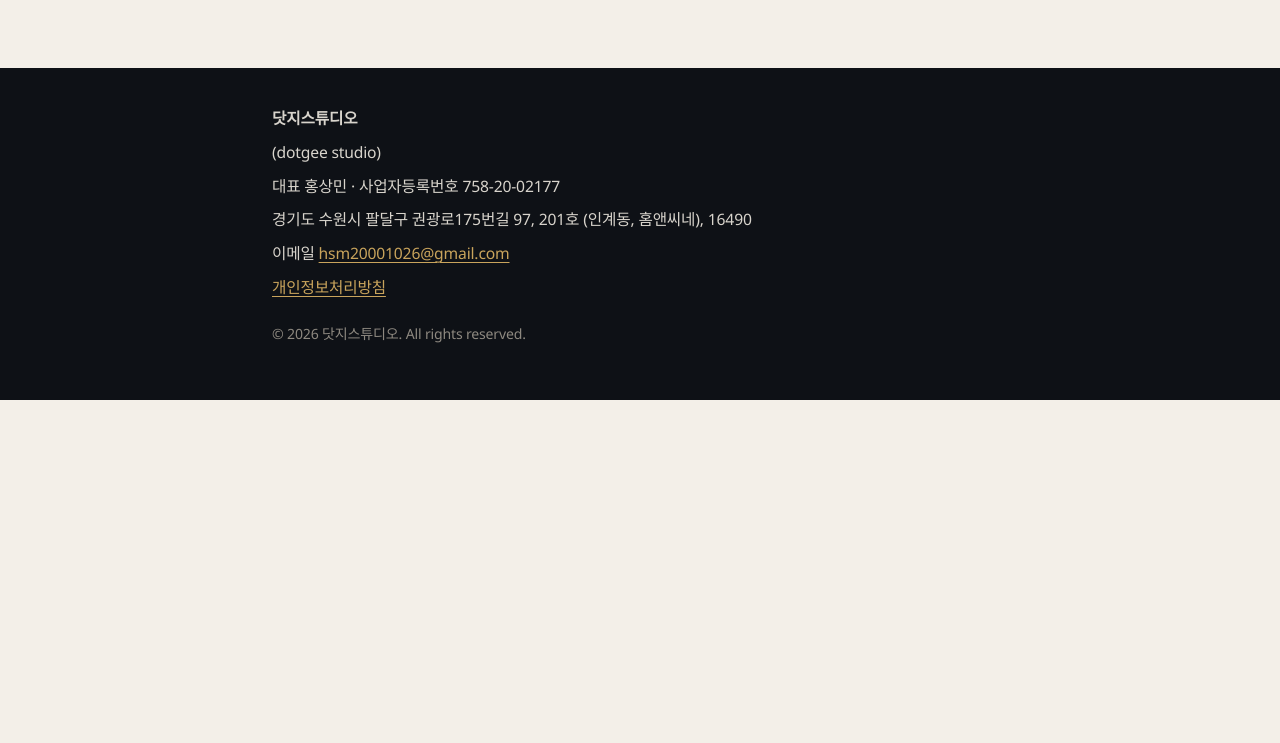
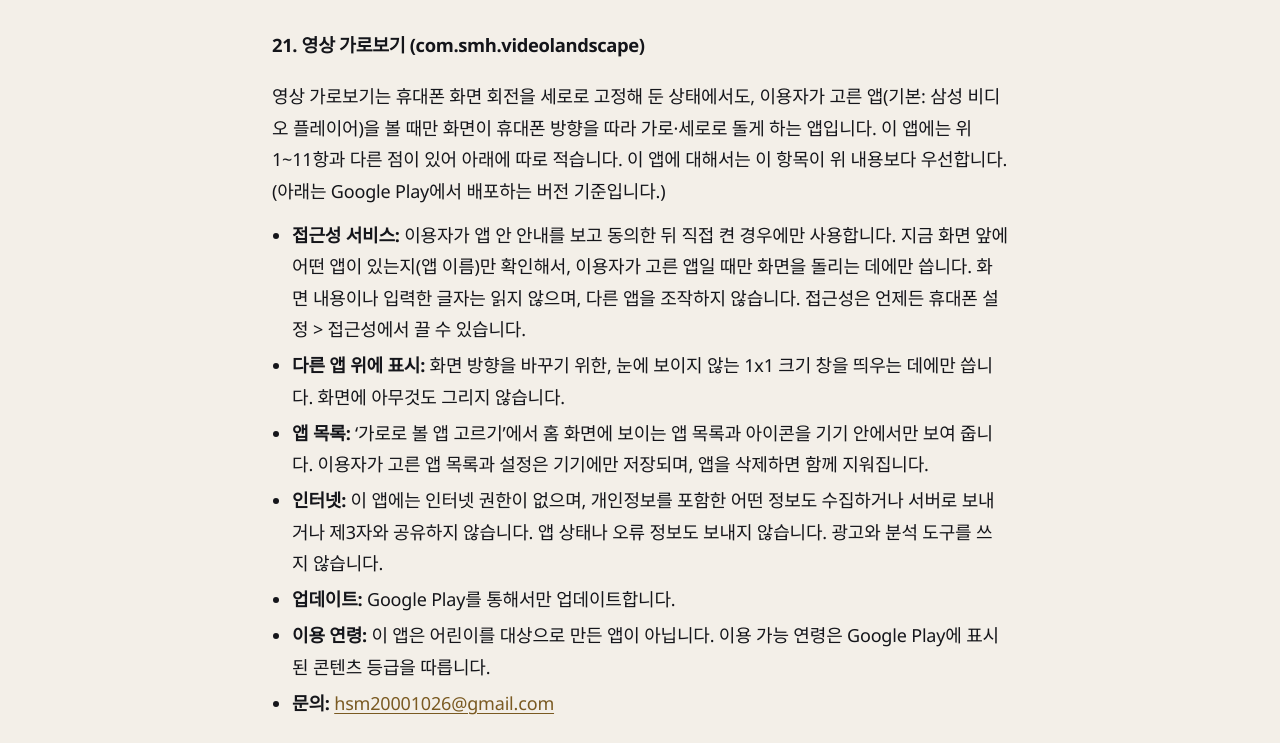
Before and after one commit to sejongfnc-code/dotgee, a plain HTML site: page privacy.html in a window 1280 px wide. Shown: the part 9917-10660 px from the top of the page. Before the commit the page ends 10317 px from the top, so only its background shows below. Drawn offline with Linux system fonts and the light colour scheme.

Commit message:
개인정보처리방침: 영상 가로보기(21항) 추가

```diff
--- a/privacy.html
+++ b/privacy.html
@@ -198,6 +198,17 @@
           <li><strong>업데이트:</strong> Google Play를 통해서만 업데이트합니다.</li>
           <li><strong>문의:</strong> <a href="mailto:hsm20001026@gmail.com">hsm20001026@gmail.com</a></li>
         </ul>
+        <h2 id="videolandscape">21. 영상 가로보기 (com.smh.videolandscape)</h2>
+        <p>영상 가로보기는 휴대폰 화면 회전을 세로로 고정해 둔 상태에서도, 이용자가 고른 앱(기본: 삼성 비디오 플레이어)을 볼 때만 화면이 휴대폰 방향을 따라 가로·세로로 돌게 하는 앱입니다. 이 앱에는 위 1~11항과 다른 점이 있어 아래에 따로 적습니다. 이 앱에 대해서는 이 항목이 위 내용보다 우선합니다. (아래는 Google Play에서 배포하는 버전 기준입니다.)</p>
+        <ul>
+          <li><strong>접근성 서비스:</strong> 이용자가 앱 안 안내를 보고 동의한 뒤 직접 켠 경우에만 사용합니다. 지금 화면 앞에 어떤 앱이 있는지(앱 이름)만 확인해서, 이용자가 고른 앱일 때만 화면을 돌리는 데에만 씁니다. 화면 내용이나 입력한 글자는 읽지 않으며, 다른 앱을 조작하지 않습니다. 접근성은 언제든 휴대폰 설정 &gt; 접근성에서 끌 수 있습니다.</li>
+          <li><strong>다른 앱 위에 표시:</strong> 화면 방향을 바꾸기 위한, 눈에 보이지 않는 1x1 크기 창을 띄우는 데에만 씁니다. 화면에 아무것도 그리지 않습니다.</li>
+          <li><strong>앱 목록:</strong> ‘가로로 볼 앱 고르기’에서 홈 화면에 보이는 앱 목록과 아이콘을 기기 안에서만 보여 줍니다. 이용자가 고른 앱 목록과 설정은 기기에만 저장되며, 앱을 삭제하면 함께 지워집니다.</li>
+          <li><strong>인터넷:</strong> 이 앱에는 인터넷 권한이 없으며, 개인정보를 포함한 어떤 정보도 수집하거나 서버로 보내거나 제3자와 공유하지 않습니다. 앱 상태나 오류 정보도 보내지 않습니다. 광고와 분석 도구를 쓰지 않습니다.</li>
+          <li><strong>업데이트:</strong> Google Play를 통해서만 업데이트합니다.</li>
+          <li><strong>이용 연령:</strong> 이 앱은 어린이를 대상으로 만든 앱이 아닙니다. 이용 가능 연령은 Google Play에 표시된 콘텐츠 등급을 따릅니다.</li>
+          <li><strong>문의:</strong> <a href="mailto:hsm20001026@gmail.com">hsm20001026@gmail.com</a></li>
+        </ul>
       </div>
     </section>
   </main>
```
